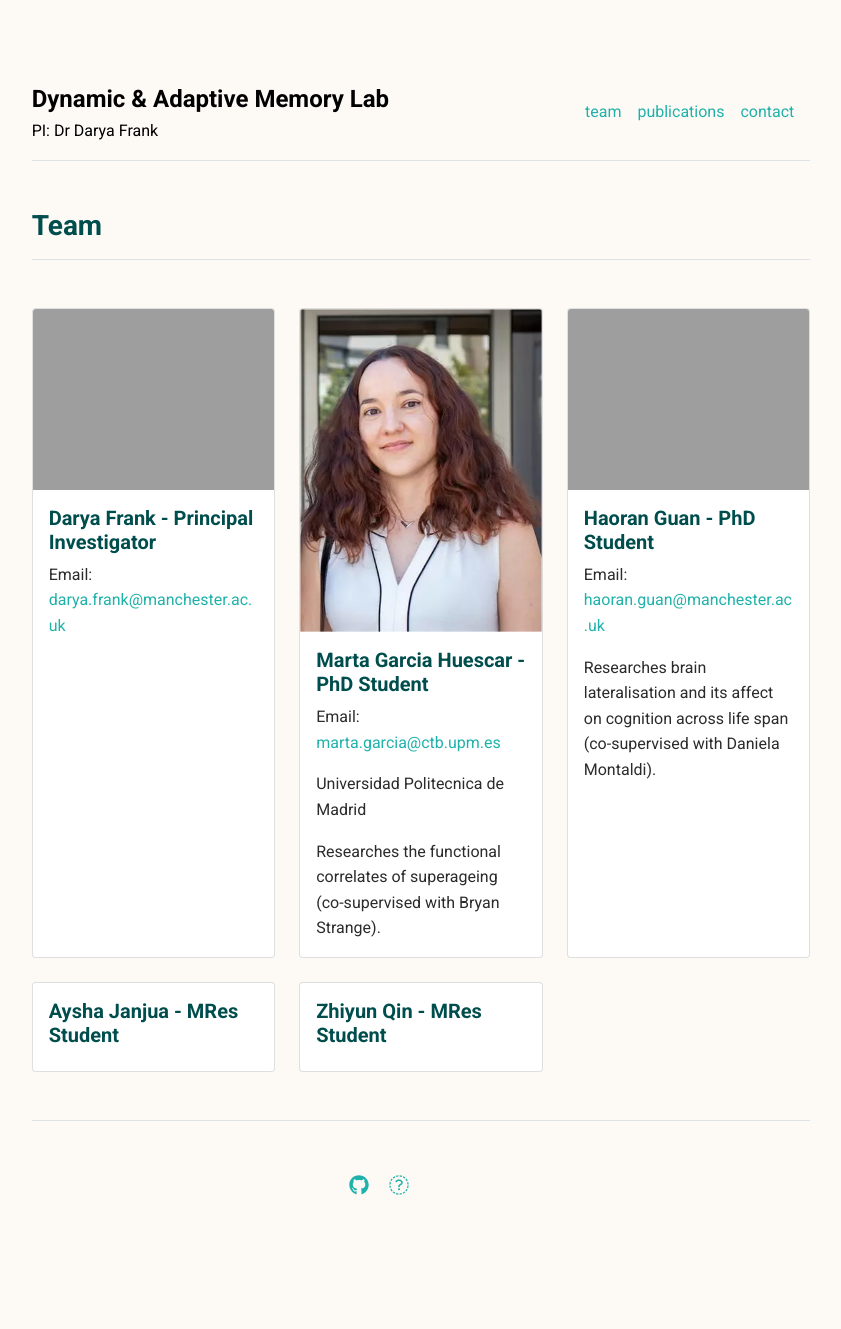
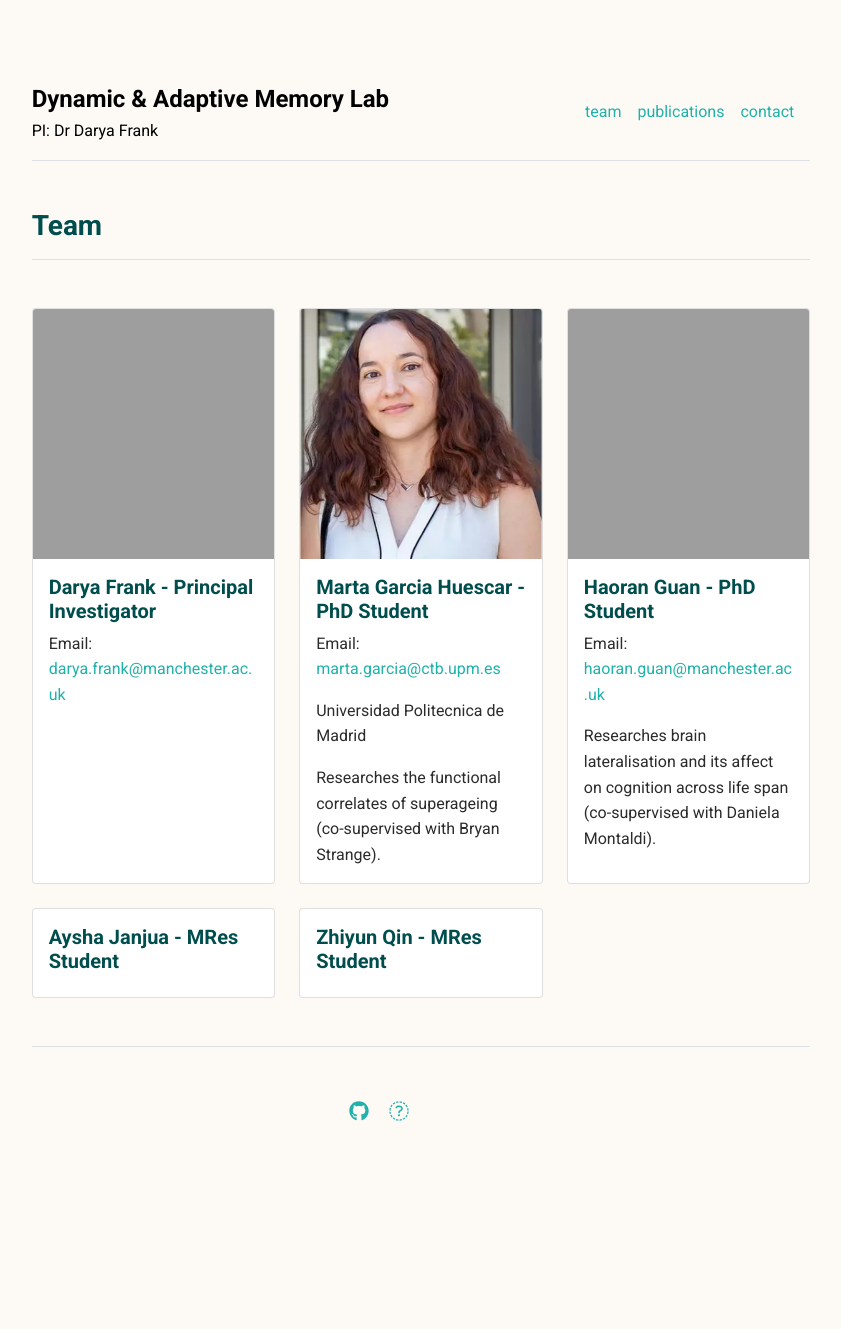
Before and after one commit to frank-dam-lab/frank-dam-lab.github.io, a Jekyll site: the page built from people.md, in a window 1280 px wide. Shown: the whole page, without its empty margins (219-1060 px from the left). Built offline with Jekyll 4.4.1, drawn with Linux system fonts in a browser that asks for light colours; after the commit the page ends 1255 px from its top, so only the background shows below that.

Commit message:
Ensure uniform team card sizing

```diff
--- a/_layouts/team.html
+++ b/_layouts/team.html
@@ -8,9 +8,9 @@ layout: default
 <div class="row row-cols-1 row-cols-md-3 g-4">
   {% for person in site.data.settings.people %}
   <div class="col">
-    <div class="card h-100">
+    <div class="card h-100 team-card d-flex flex-column">
       {% if person.image %}
-      <img src="{{ site.github.url }}/{{ person.image }}" class="card-img-top" alt="{{ person.name }}">
+      <img src="{{ site.github.url }}/{{ person.image }}" class="card-img-top team-img" alt="{{ person.name }}">
       {% endif %}
       <div class="card-body">
         <h5 class="card-title">{{ person.name }} - {{ person.title }}</h5>
--- a/assets/css/custom.css
+++ b/assets/css/custom.css
@@ -116,3 +116,19 @@ hr {
     padding: 1rem;
   }
 }
+
+/* === Team Cards === */
+.team-card {
+  display: flex;
+  flex-direction: column;
+}
+
+.team-card .card-body {
+  flex: 1 1 auto;
+}
+
+.team-img {
+  height: 250px;
+  object-fit: cover;
+  object-position: center;
+}
```
